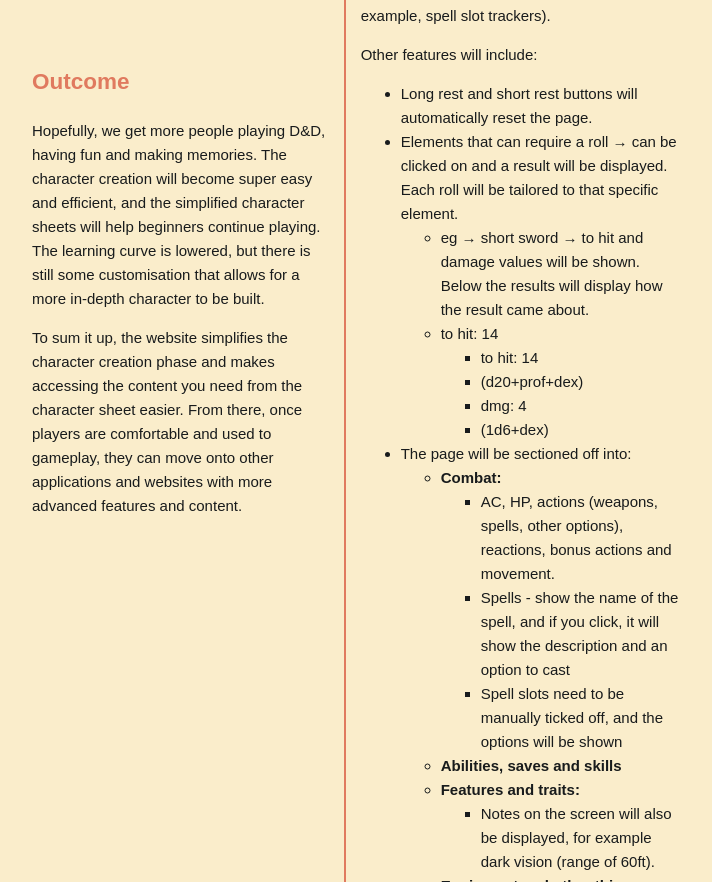
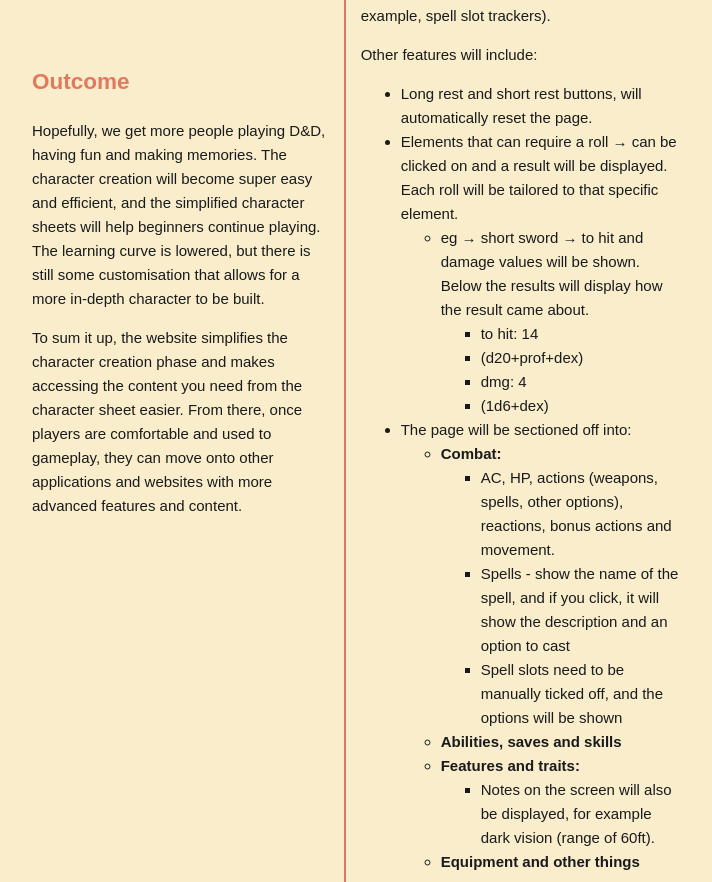
Before and after one commit to Harmony-K/Harmony-K.github.io, a plain HTML site: page project.html in a window 1280 px wide. Shown: the part 2475-3357 px from the top of the page, without its empty margins (283-995 px from the left). Drawn offline with Linux system fonts and the light colour scheme.

Commit message:
edited repeated words

```diff
--- a/project.html
+++ b/project.html
@@ -118,12 +118,11 @@
                     <p>This page will display everything on a regular character sheet, and will use the input taken from the character creation page. The character sheet will be presented in a more simplified way, and specific features will be available and shown depending on the class chosen (for example, spell slot trackers). </p>
                     <p>Other features will include:</p>
                     <ul>
-                        <li>Long rest and short rest buttons will automatically reset the page.
+                        <li>Long rest and short rest buttons, will automatically reset the page.
                         </li>
                         <li>Elements that can require a roll → can be clicked on and a result will be displayed. Each roll will be tailored to that specific element. </li>
                             <ul>
                                 <li>eg → short sword → to hit and damage values will be shown. Below the results will display how the result came about. </li>
-                                <li>to hit: 14</li>
                                     <ul>
                                         <li>to hit: 14</li>
                                         <li>(d20+prof+dex)</li>
```
